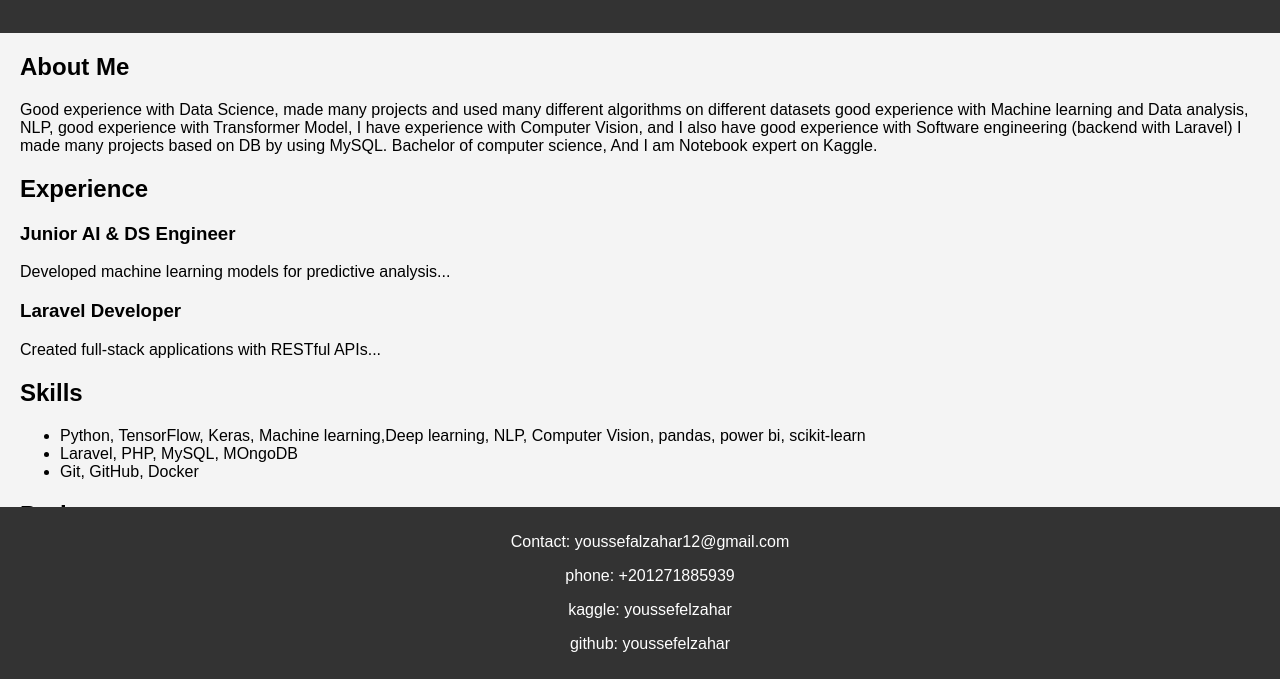
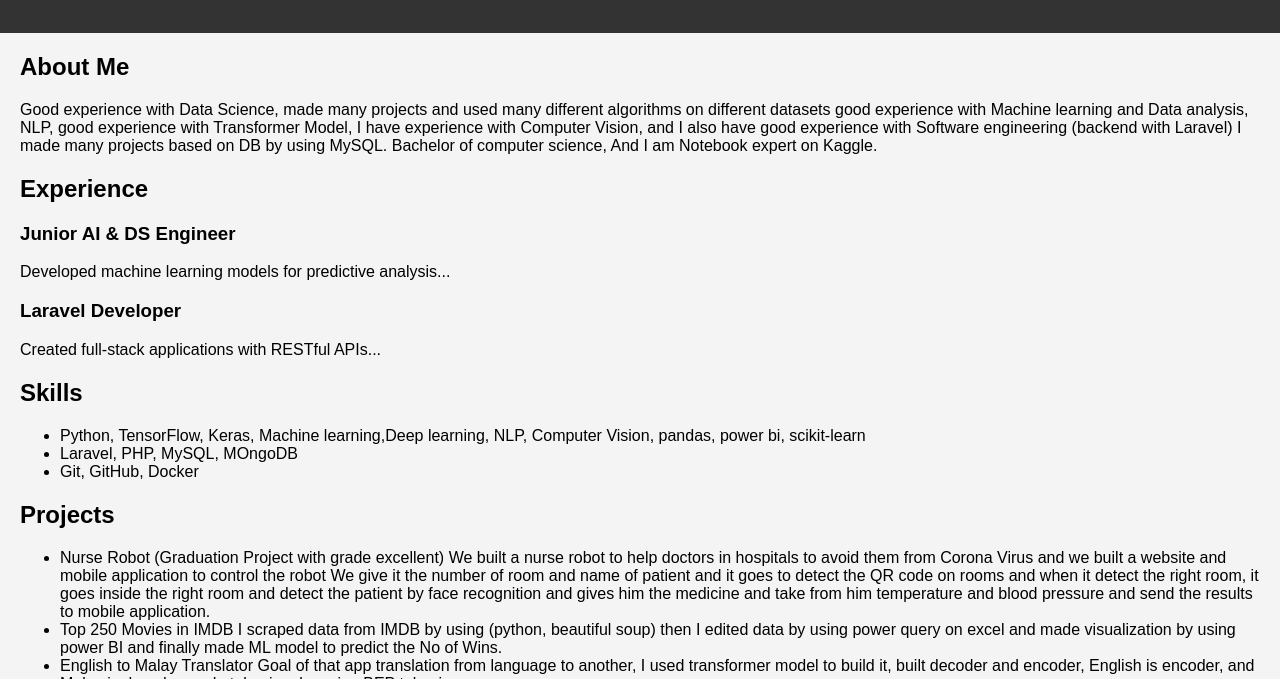
Before and after one commit to youssefelzahar/youssefelzahar.github.io, a plain HTML site: page index.html in a window 1280 px wide. Shown: the part 121-800 px from the top of the page. Drawn offline with Linux system fonts and the light colour scheme.

Commit message:
Initial commit for resume website

```diff
--- a/styles.css
+++ b/styles.css
@@ -25,3 +25,25 @@ footer {
     width: 100%;
     bottom: 0;
 }
+html, body {
+    margin: 0;
+    padding: 0;
+    min-height: 100%;
+    height: auto;
+    overflow-y: auto; /* Enable vertical scrolling */
+}
+
+/* Allow the footer to be at the bottom */
+footer {
+    position: relative;
+    width: 100%;
+    bottom: 0;
+    padding: 20px;
+    background-color: #333;
+    color: white;
+}
+
+/* Add some padding to the bottom to ensure scroll space */
+main {
+    padding-bottom: 100px; /* Adjust this based on the height of your footer */
+}
```
